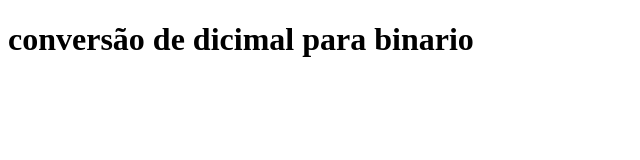
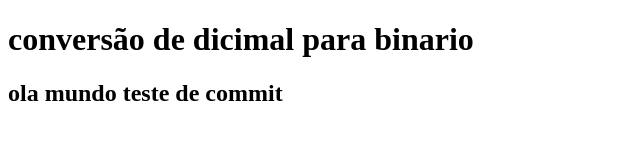
Before and after one commit to GabrielAlmeida51/calculadora, a plain HTML site: page index.html in a window 1280 px wide. Shown: the whole page, without its empty margins (0-640 px from the left). Drawn offline with Linux system fonts and the light colour scheme.

Commit message:
envio teste

```diff
--- a/index.html
+++ b/index.html
@@ -8,6 +8,6 @@
 </head>
 <body>
     <h1>conversão de dicimal para binario</h1>
-
+    <h2>ola mundo teste de commit</h2>
 </body>
 </html>
```
